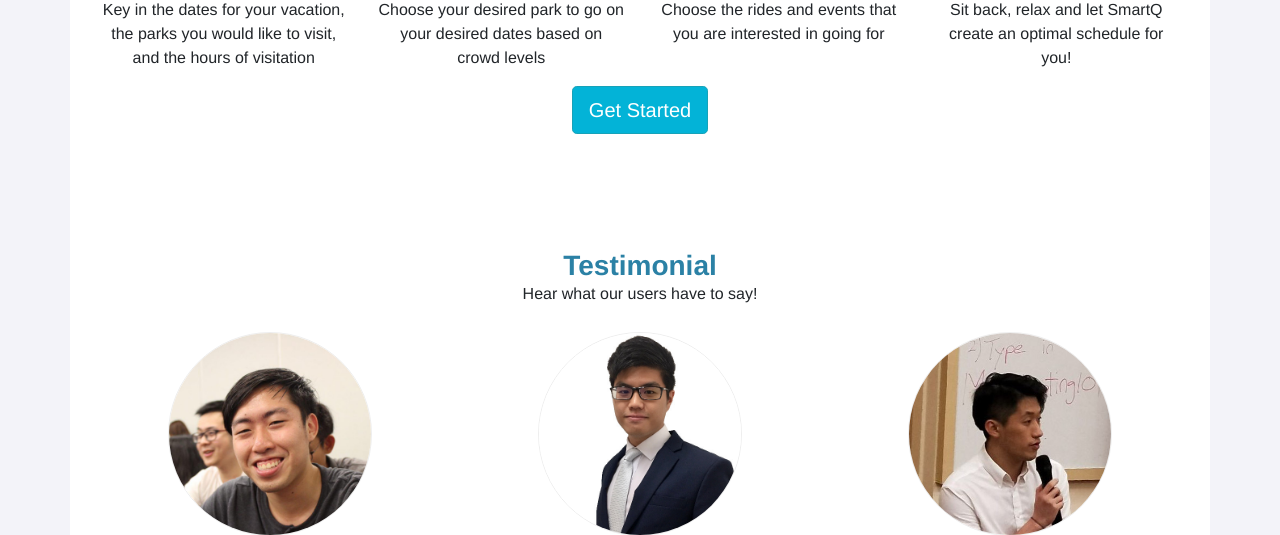
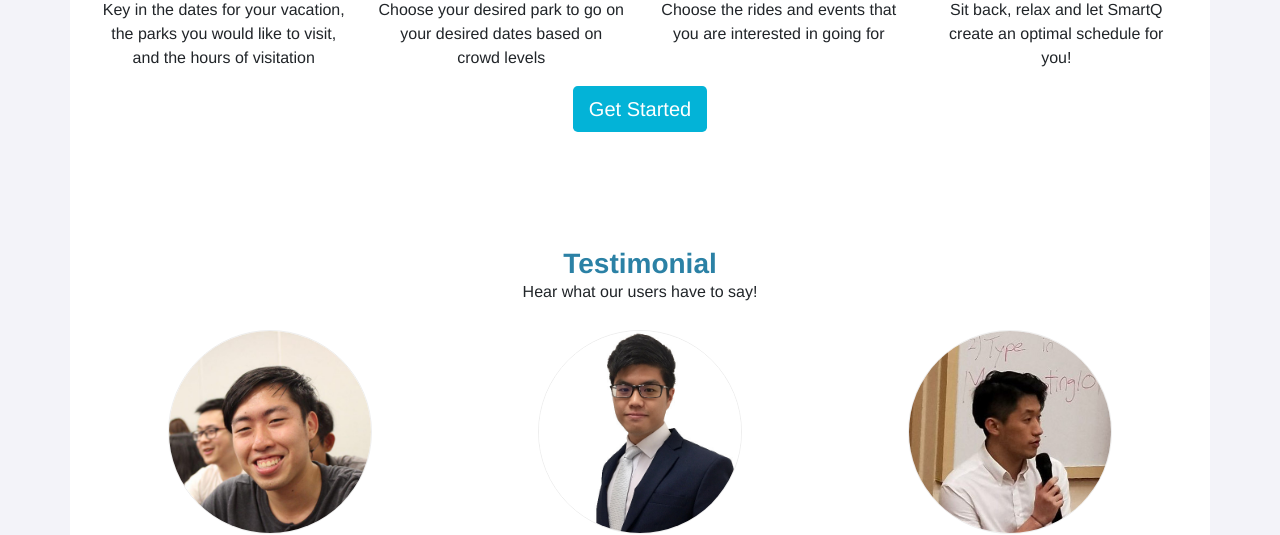
Before and after one commit to loichiilek/data-x_website, a Flask app: page / in a window 1280 px wide. Shown: the part 1106-1641 px from the top of the page. Run offline with Flask 2, Linux system fonts and the light colour scheme; some libraries are stand-ins or nearby versions.

Commit message:
Remove button border

```diff
--- a/datax_website/static/css/main.css
+++ b/datax_website/static/css/main.css
@@ -70,6 +70,7 @@ body {
 .btn.btn-info{
     text-align: center;
     background-color:#03B3D7;
+    border:0px;
 }
 
 .btn.btn-info:hover{
```
